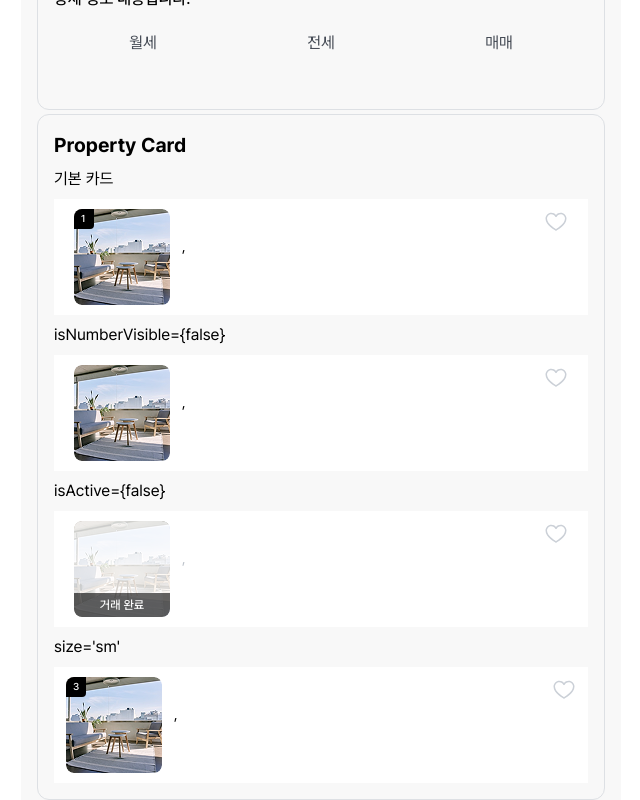
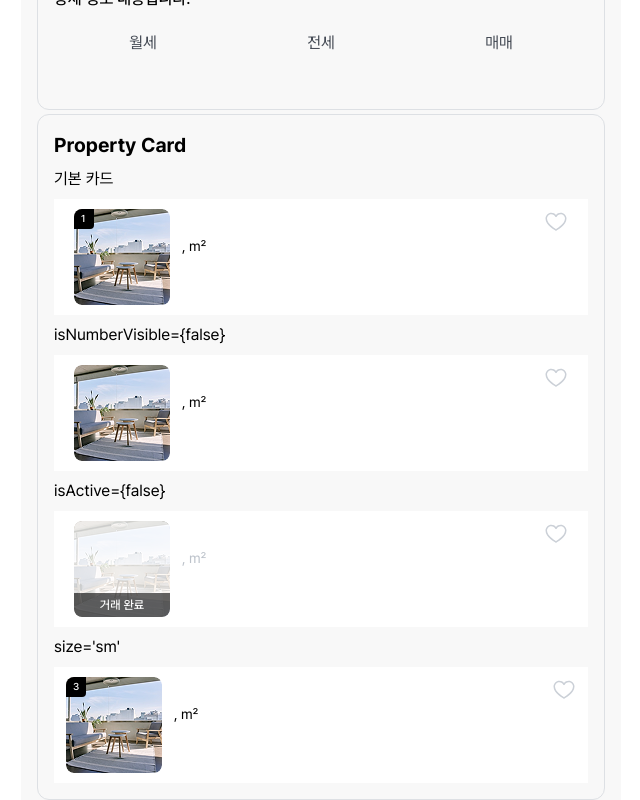
Before and after one commit to FC-DEV3-Final-Project/zoop-frontend, a Next.js app: page /test in a window 1280 px wide. Shown: the part 3743-4543 px from the top of the page, without its empty margins (319-959 px from the left). Built offline with nearby package versions, Linux system fonts and the light colour scheme.

Commit message:
chore: 면적 "㎡" 추가

```diff
--- a/src/components/common/PropertyCard.tsx
+++ b/src/components/common/PropertyCard.tsx
@@ -2,22 +2,6 @@
 
 import { useRouter } from "next/navigation";
 import HeartButton from "./HeartButton";
-
-// interface PropertyCardProps {
-//   id: number;
-//   order?: number;
-//   imageUrl: string;
-//   transactionType: string;
-//   price: string;
-//   buildingType: string;
-//   area: string;
-//   address: string;
-//   detailAddress: string;
-//   tags: string[];
-//   isActive?: boolean;
-//   size?: "sm" | "md";
-//   isNumberVisible?: boolean;
-// }
 
 interface PropertyCardProps {
   propertyId: number;
@@ -123,7 +107,7 @@ const PropertyCard = ({
               <p className="min-w-fit text-body2">{buildingName}</p>
             </div>
             <div className="h-5 self-stretch text-body2">
-              {realestateTypeName}, {area2}
+              {realestateTypeName}, {area2}㎡
             </div>
           </div>
         </div>
```
